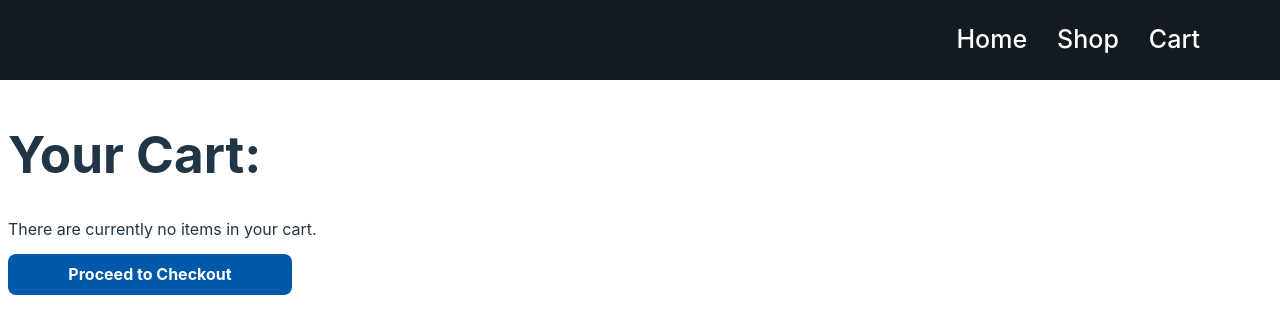
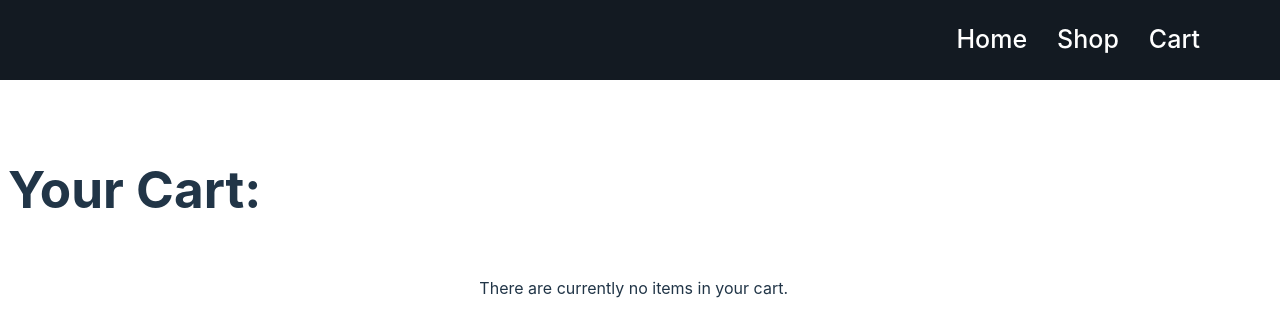
Before and after one commit to DevonRem/ReactShoppingCart, a React (Vite) app in the folder ReactShoppingCart/: page /CartPage in a window 1280 px wide. Shown: the top 336 px of the page. Built offline with nearby package versions, Linux system fonts and the light colour scheme.

Commit message:
Implement adding to cart, keeping track of cart between tabs, and displaying products added on cart page

```diff
--- a/ReactShoppingCart/src/App.jsx
+++ b/ReactShoppingCart/src/App.jsx
@@ -2,14 +2,17 @@ import './App.css'
 import HomePage from './components/HomePage'
 import Navbar from './components/Navbar.jsx'
 import { useState } from 'react'
+
 
 function App() {
 
 
   return (
     <>
+
       <Navbar></Navbar>
       <HomePage></HomePage>
+
     </>
   )
 }
--- a/ReactShoppingCart/src/components/CartPage.jsx
+++ b/ReactShoppingCart/src/components/CartPage.jsx
@@ -1,9 +1,11 @@
 import '../styles/CartPage.css'
 import { Link } from "react-router-dom"
 import Navbar from './Navbar'
+import { ShopContext } from '../context/ShopContext';
+import { useContext } from 'react';
 
-function CartPage() {
-
+function CartPage(props) {
+  const { addItem, removeItem, cartItems } = useContext(ShopContext);
 
   return (
     <>
@@ -14,10 +16,20 @@ function CartPage() {
                 <h1>Your Cart:</h1>
             </div>
             <div className='items'>
-              There are currently no items in your cart.
+              {cartItems.length === 0 && <div>There are currently no items in your cart.</div>}
+              {cartItems.map((product)=> (
+                  <div key={product.id} className='card'>
+                    <div><img src={product.image} alt="#"/></div>
+                    <div className="card-description">
+                      <h5>{product.title}</h5>
+                      <h5>{`Price: $${product.price}`}</h5>
+                    </div>
+                    <button className='addToCart' onClick={()=>removeItem(product)}> Remove from Cart </button>
+                    </div>
+                ))}
             </div>
 
-            <button className='checkoutBtn'>Proceed to Checkout</button>
+            {cartItems.length > 0 && <button className='checkoutBtn'>Proceed to Checkout</button>}
         </div>
     </>
   )
--- a/ReactShoppingCart/src/components/HomePage.jsx
+++ b/ReactShoppingCart/src/components/HomePage.jsx
@@ -1,10 +1,16 @@
 import '../styles/HomePage.css'
 import { Link } from "react-router-dom"
-import { useEffect, useState } from "react"
+import { useContext, useEffect, useState } from "react"
+import { ShopContext } from '../context/ShopContext';
 
-function HomePage() {
+function HomePage(props) {
+
   const [loading, setLoading] = useState(false);
   const [data, setData] = useState([]);
+
+  const { addItem, cartItems } = useContext(ShopContext);
+
+
 
   useEffect(() => {
     setLoading(true);
@@ -14,6 +20,7 @@ function HomePage() {
       .catch((error) => console.error(error))
       .finally(()=> setLoading(false));
   }, []);
+
 
 
   return (
@@ -40,7 +47,7 @@ function HomePage() {
                       <h5>{product.title}</h5>
                       <h5>{`Price: $${product.price}`}</h5>
                     </div>
-                    <button className='addToCart'> Add to Cart</button>
+                    <button className='addToCart' onClick={()=>addItem(product)}> Add to Cart </button>
                     </div>
                 ))}
 
--- a/ReactShoppingCart/src/components/Router.jsx
+++ b/ReactShoppingCart/src/components/Router.jsx
@@ -3,28 +3,30 @@ import App from "../App";
 import ShopPage from "./ShopPage";
 import ErrorPage from "./ErrorPage";
 import CartPage from "./CartPage";
-import { useState } from 'react'
+
+import { ShopContextProvider } from "../context/ShopContext";
 
 const Router = () => {
-  const [cartItems, setCartItems] = useState([]);//idk if this will work
+
+
 
     const router = createBrowserRouter([
       {
         path: "/",
-        element: <App cartItems={cartItems} />,
+        element: <App />,
         errorElement: <ErrorPage />,
       },
       {
         path: "ShopPage",
-        element: <ShopPage cartItems={cartItems} />,
+        element: <ShopPage />,
       },
       {
         path: "CartPage",
-        element: <CartPage cartItems={cartItems} />,
+        element: <CartPage />,
       },
     ]);
 
-    return <RouterProvider router={router} />;
-  };
+    return (<ShopContextProvider><RouterProvider router={router} /></ShopContextProvider>)
+  }
 
   export default Router;
--- a/ReactShoppingCart/src/components/ShopPage.jsx
+++ b/ReactShoppingCart/src/components/ShopPage.jsx
@@ -1,11 +1,14 @@
 import '../styles/ShopPage.css'
 import { Link } from "react-router-dom"
 import Navbar from './Navbar'
-import { useEffect, useState } from "react"
+import { useContext, useEffect, useState } from "react"
+import { ShopContext } from '../context/ShopContext';
 
 function ShopPage() {
   const [loading, setLoading] = useState(false);
   const [data, setData] = useState([]);
+
+  const { addItem } = useContext(ShopContext);
 
   useEffect(() => {
     setLoading(true);
@@ -39,7 +42,7 @@ function ShopPage() {
                       <h5>{product.title}</h5>
                       <h5>{`Price: $${product.price}`}</h5>
                     </div>
-                    <button className='addToCart'> Add to Cart</button>
+                    <button className='addToCart' onClick={()=>addItem(product)}> Add to Cart</button>
                     </div>
                 ))}
 
--- /dev/null
+++ b/ReactShoppingCart/src/context/ShopContext.jsx
@@ -0,0 +1,23 @@
+import React, { createContext, useState } from "react";
+
+export const ShopContext = createContext(null);
+
+
+export const ShopContextProvider = (props) => {
+    const [cartItems, setCartItems] = useState([]);
+
+    const addItem = (newItem) => {
+        setCartItems([...cartItems, newItem])
+    }
+
+    const removeItem = (i) => {
+        const newArr = cartItems.filter((item) => item.name !== i)
+        setCartItems(newArr);
+    }
+
+    const contextValue = {cartItems, addItem, removeItem }
+
+    console.log(cartItems);
+
+    return <ShopContext.Provider value={contextValue}>{props.children}</ShopContext.Provider>
+};
--- a/ReactShoppingCart/src/styles/CartPage.css
+++ b/ReactShoppingCart/src/styles/CartPage.css
@@ -10,5 +10,21 @@
 }
 
 .items {
+
+    display: flex;
+    justify-content: space-evenly;
+    width: 100%;
+    flex-wrap: wrap;
+    margin-top: 2%;
+}
+
+.checkoutBtn {
     margin-bottom: 1%;
+
 }
+
+.cartTitle {
+    display: flex;
+    flex-direction: column;
+
+}
```
